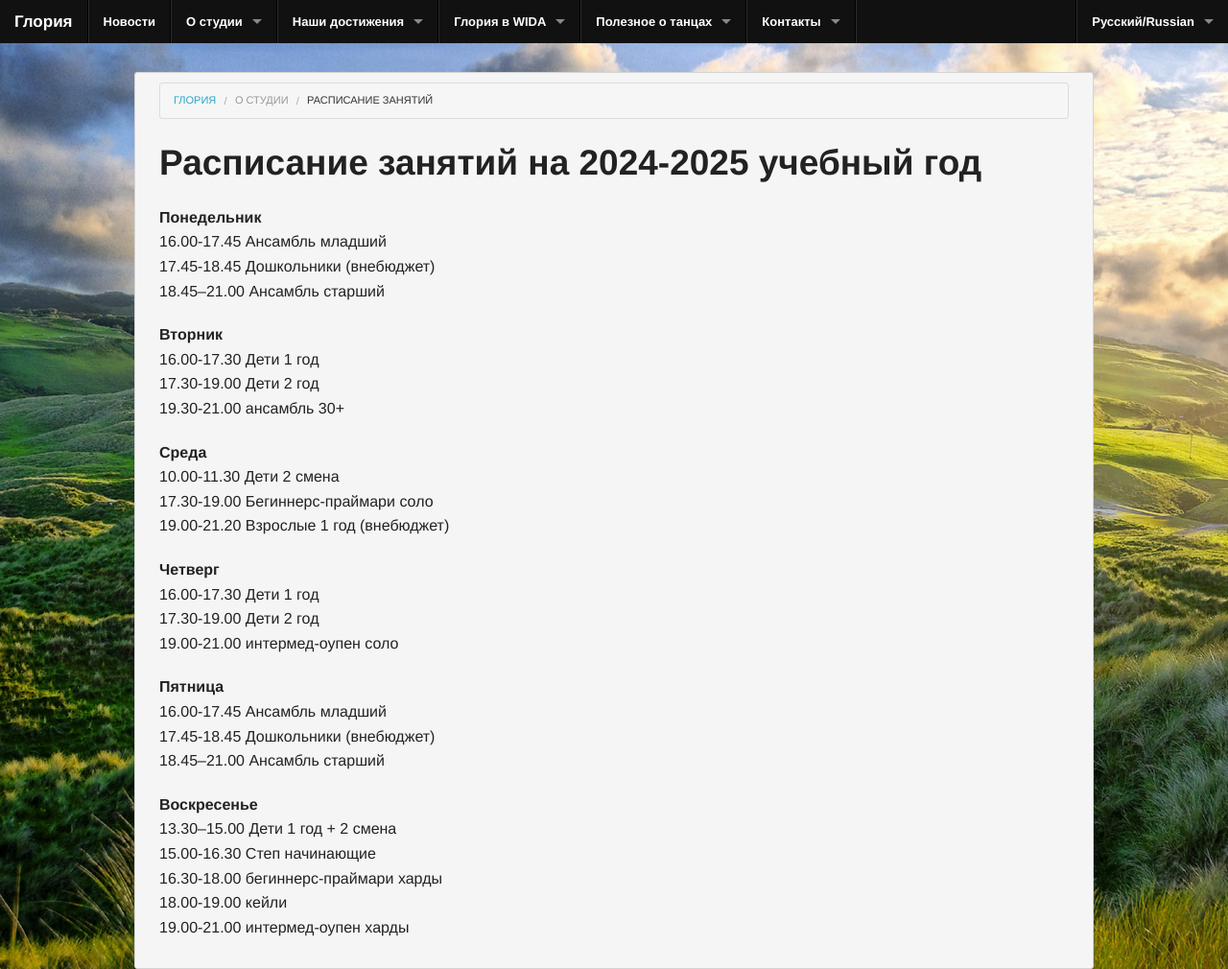
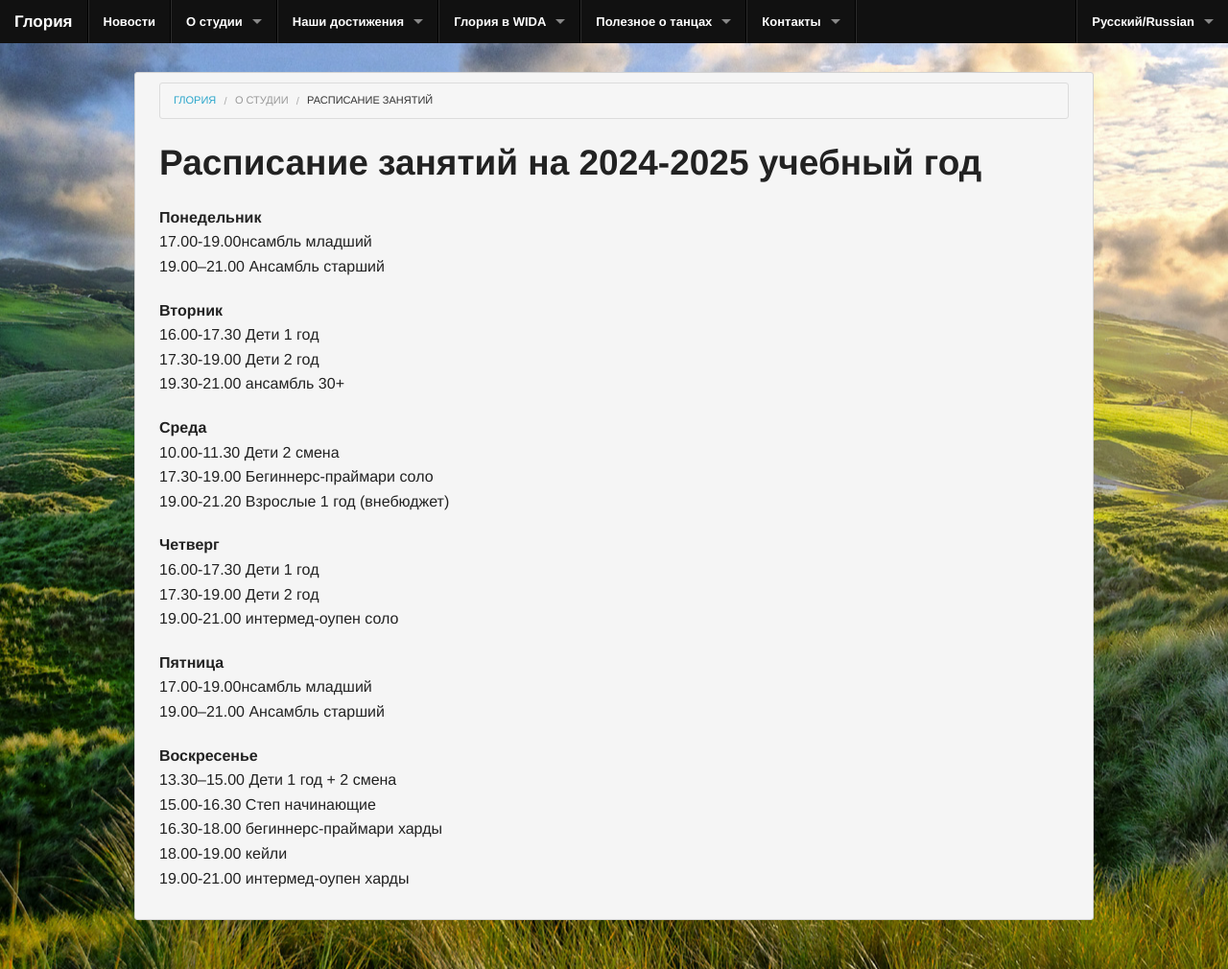
Before and after one commit to gloria-studio/gloria-studio.github.io, a Jekyll site: the page built from about/schedule/index.md, in a window 1280 px wide. Shown: the whole page at 96% size. Built offline with Jekyll 4.4.1, drawn with Linux system fonts in a browser that asks for light colours.

Commit message:
Update index.md

```diff
--- a/about/schedule/index.md
+++ b/about/schedule/index.md
@@ -8,9 +8,8 @@ published: true
 ## Расписание занятий на 2024-2025 учебный год
 
 **Понедельник**
-16.00-17.45 Ансамбль младший
-17.45-18.45 Дошкольники (внебюджет)
-18.45–21.00 Ансамбль старший
+17.00-19.00нсамбль младший
+19.00–21.00 Ансамбль старший
 
 **Вторник**
 16.00-17.30 Дети 1 год
@@ -28,9 +27,8 @@ published: true
 19.00-21.00 интермед-оупен соло
 
 **Пятница**
-16.00-17.45 Ансамбль младший
-17.45-18.45 Дошкольники (внебюджет)
-18.45–21.00 Ансамбль старший
+17.00-19.00нсамбль младший
+19.00–21.00 Ансамбль старший
 
 
 **Воскресенье**
```
